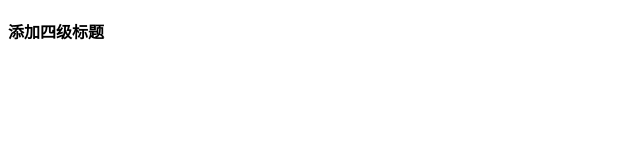
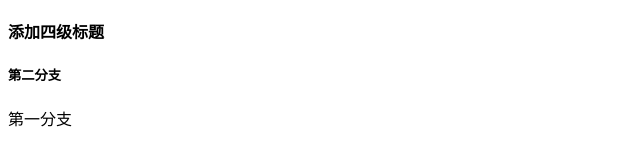
Before and after one commit to weifengzhuo/gitexample, a plain HTML site: page index.html in a window 1280 px wide. Shown: the part 226-392 px from the top of the page, without its empty margins (0-640 px from the left). Drawn offline with Linux system fonts and the light colour scheme.

Commit message:
添加了第一分支的字

```diff
--- a/index.html
+++ b/index.html
@@ -11,5 +11,7 @@
     <h1>添加二级标题</h1>
     <h3>添加三级标题</h3>
     <h4>添加四级标题</h4>
+    <h5>第二分支</h5>
+    <p>第一分支</p>
 </body>
 </html>
```
